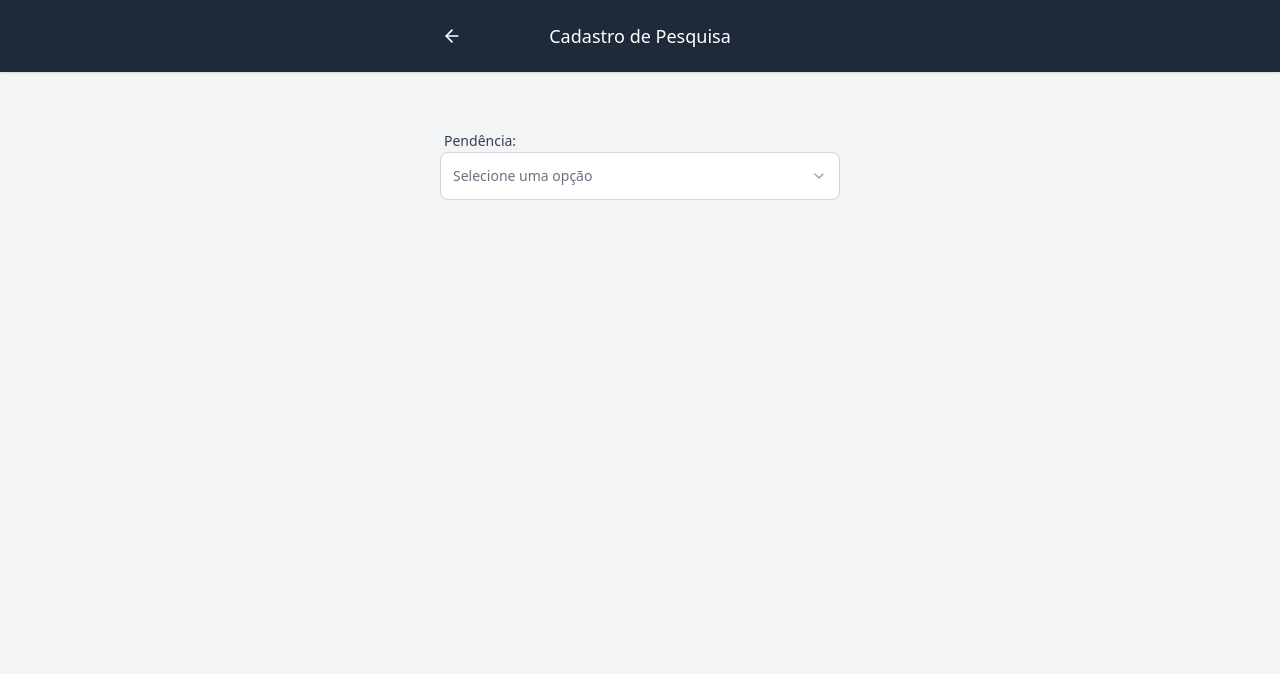
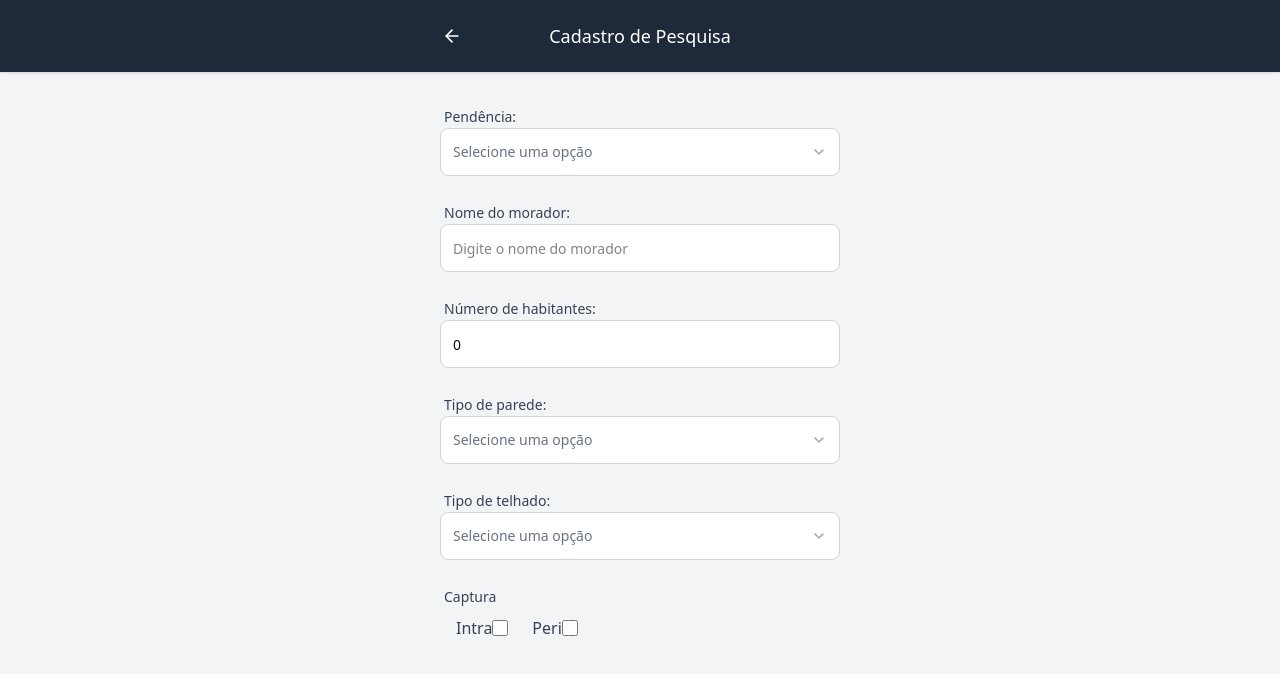
Before and after one commit to Fconeto/SIGEN, a Next.js app in the folder sigen-frontend/: page /chief-agent/search-register in a window 1280 px wide. Shown: the top 674 px of the page. Built offline with nearby package versions, Linux system fonts and the light colour scheme.

Commit message:
add more fields and funcionality of input 'Outros'

```diff
--- a/sigen-frontend/src/app_features/search-register/search-register.tsx
+++ b/sigen-frontend/src/app_features/search-register/search-register.tsx
@@ -1,23 +1,30 @@
 "use client"
 
 import { SigenAppLayout } from "@/components/sigen-app-layout";
-import { SigenCheckbox } from "@/components/sigen-checkbox";
-import { defaultDialogs, SigenDialogProps } from "@/components/sigen-dialog";
 import { SigenDropdown } from "@/components/sigen-dropdown";
 import { SigenFormField } from "@/components/sigen-form-field";
 import { SigenInput } from "@/components/sigen-input";
+import { SigenInputConnector } from "@/components/sigen-input-connector";
+import { CeilingType } from "@/domain/entities/ceiling";
 import { PendencyState } from "@/domain/entities/pendency";
+import { WallType } from "@/domain/entities/wall";
+import { defaultDialogs, SigenDialogProps } from "@/components/sigen-dialog";
 import { useForm, validators } from "@/hooks/useform";
 import { useRouter } from "next/navigation";
 import { useState } from "react";
 
 interface SearchForm {
-  pendencyState: PendencyState | undefined;
+  pendencyState?: PendencyState | undefined;
   nomeMorador: string;
-  numberOfPeaple: number;
+  numberOfPeople: number;
   wallType: string;
+  otherWallType: string;
   ceilingType: string;
-  capture: boolean;
+  otherCeilingType: string;
+  capture: {
+    intra: boolean,
+    peri: boolean,
+  };
   positiveAttachments: number;
   negativeAttachments: number;
   numberOfCats: number;
@@ -31,15 +38,20 @@ export default function SearchRegisterForm() {
     {
       pendencyState: undefined,
       nomeMorador: "",
-      numberOfPeaple: "",
+      numberOfPeople: 0,
       wallType: "",
+      otherWallType: "",
       ceilingType: "",
-      capture: "",
-      positiveAttachments: "",
-      negativeAttachments: "",
-      numberOfCats: "",
-      numberOfDogs: "",
-    } as unknown as SearchForm,
+      otherCeilingType: "",
+      capture: {
+        intra: false,
+        peri: false,
+      },
+      positiveAttachments: 0,
+      negativeAttachments: 0,
+      numberOfCats: 0,
+      numberOfDogs: 0,
+    } as SearchForm,
   );
 
   const [isLoading, setIsLoading] = useState(false);
@@ -65,6 +77,11 @@ export default function SearchRegisterForm() {
     resetForm();
   };
 
+
+  function handleCaptureChange(arg0: string, checked: boolean): void {
+    throw new Error("Function not implemented.");
+  }
+
   return (
     <>
       <SigenAppLayout
@@ -72,7 +89,7 @@ export default function SearchRegisterForm() {
         showBackButton
         onBackClick={() => router.back()}
       >
-        <form onSubmit={handleSubmit} className="space-y-2 mt-8">
+        <form onSubmit={handleSubmit} className="space-y-1 mt-2">
           <SigenFormField
             id="pendencyState"
             label="Pendência:"
@@ -87,9 +104,153 @@ export default function SearchRegisterForm() {
               ]}
             />
           </SigenFormField>
+
+          <SigenFormField
+            id="nomeMorador"
+            label="Nome do morador:"
+            error={errors.nomeMorador}
+          >
+            <SigenInput
+              id="nomeMorador"
+              value={values.nomeMorador}
+              onChange={(e) => handleChange("nomeMorador", e.target.value)}
+              aria-invalid={!!errors.nomeMorador}
+              placeholder="Digite o nome do morador"
+            />
+          </SigenFormField>
+
+          <SigenFormField
+            id="numberOfPeople"
+            label="Número de habitantes:"
+            error={errors.numberOfPeople}
+          >
+            <SigenInput
+              id="numberOfPeople"
+              value={values.numberOfPeople}
+              onChange={(e) => handleChange("numberOfPeople", e.target.value)}
+              aria-invalid={!!errors.numberOfPeople}
+              placeholder="Digite o número de habitantes"
+            />
+          </SigenFormField>
+
+          <SigenInputConnector showLine={values.wallType === WallType.others}>
+            <SigenFormField
+              id="wallType"
+              label="Tipo de parede:"
+              error={errors.wallType}
+            >
+              <SigenDropdown
+                value={values.wallType}
+                onValueChange={(v) => handleChange("wallType", v)}
+                options={[
+                  { value: WallType.plasteredMasonry, label: WallType.plasteredMasonry },
+                  { value: WallType.unplasteredMasonry, label: WallType.unplasteredMasonry },
+                  { value: WallType.clayPlaster, label: WallType.clayPlaster },
+                  { value: WallType.clayNoPlaster, label: WallType.clayNoPlaster },
+                  { value: WallType.wood, label: WallType.wood },
+                  { value: WallType.others, label: WallType.others },
+                ]}
+              />
+            </SigenFormField>
+
+            {values.wallType === WallType.others && (
+              <div className="-mt-3 pl-11">
+                <SigenFormField
+                  id="otherWallTye"
+                  label="Especifique o tipo de parede:"
+                  error={errors.otherWallType}
+                >
+                  <SigenInput
+                    id="otherWallType"
+                    value={values.otherWallType}
+                    onChange={(e) =>
+                      handleChange("otherWallType", e.target.value)
+                    }
+                    aria-invalid={!!errors.otherWallType}
+                    placeholder="Digite o tipo de parede"
+                  />
+                </SigenFormField>
+              </div>
+            )}
+          </SigenInputConnector>
+
+          <SigenInputConnector showLine={values.wallType === WallType.others}>
+            <SigenFormField
+              id="ceilingType"
+              label="Tipo de telhado:"
+              error={errors.ceilingType}
+            >
+              <SigenDropdown
+                value={values.ceilingType}
+                onValueChange={(v) => handleChange("ceilingType", v)}
+                options={[
+                  { value: CeilingType.tile, label: CeilingType.tile },
+                  { value: CeilingType.straw, label: CeilingType.straw },
+                  { value: CeilingType.wood, label: CeilingType.wood },
+                  { value: CeilingType.metalic, label: CeilingType.metalic },
+                  { value: CeilingType.others, label: CeilingType.others },
+                ]}
+              />
+            </SigenFormField>
+
+            {values.ceilingType === CeilingType.others && (
+              <div className="-mt-3 pl-11">
+                <SigenFormField
+                  id="otherCeilingType"
+                  label="Especifique o tipo de telhado:"
+                  error={errors.otherCeilingType}
+                >
+                  <SigenInput
+                    id="otherCeilingType"
+                    value={values.otherCeilingType}
+                    onChange={(e) =>
+                      handleChange("otherCeilingType", e.target.value)
+                    }
+                    aria-invalid={!!errors.otherCeilingType}
+                    placeholder="Digite o tipo de telhado"
+                  />
+                </SigenFormField>
+              </div>
+              )}
+          </SigenInputConnector>
+
+          <SigenFormField
+            id="capture"
+            label="Captura"
+            error={errors.capture}
+          >
+            <div className="flex items-center flex-wrap gap-y-2 pl-4 pt-2">
+
+              {/* ITEM 1: Label Intra */}
+              <label htmlFor="intra-checkbox" className="text-gray-700">
+                Intra
+              </label>
+
+              {/* ITEM 2: Input Intra */}
+              <input
+                type="checkbox"
+                id="intra-checkbox"
+                checked={values.capture?.intra || false}
+                onChange={(e) => handleCaptureChange('intra', e.target.checked)}
+                className="h-4 w-4 rounded border-gray-300 text-indigo-600 focus:ring-indigo-500"
+              />
+
+              {/* ITEM 3: Label Peri - com margem à esquerda para separar dos itens anteriores */}
+              <label htmlFor="peri-checkbox" className="ml-6 text-gray-700">
+                Peri
+              </label>
+
+              {/* ITEM 4: Input Peri */}
+              <input
+                type="checkbox"
+                id="peri-checkbox"
+                checked={values.capture?.peri || false}
+                onChange={(e) => handleCaptureChange('peri', e.target.checked)}
+                className="h-4 w-4 rounded border-gray-300 text-indigo-600 focus:ring-indigo-500"
+              />
+            </div>
+          </SigenFormField>
         </form>
-
-
       </SigenAppLayout>
     </>
   )
--- a/sigen-frontend/src/components/sigen-form-field.tsx
+++ b/sigen-frontend/src/components/sigen-form-field.tsx
@@ -7,7 +7,6 @@ interface SigenFormFieldProps {
   error?: string;
   labelStyle?: string;
   children: React.ReactNode;
-  labelStyle?: string;
 }
 
 export function SigenFormField({
--- /dev/null
+++ b/sigen-frontend/src/components/sigen-input-connector.tsx
@@ -0,0 +1,32 @@
+import { cn } from "@/lib/utils";
+
+interface SigenInputConnectorProps {
+  children: React.ReactNode;
+  className?: string;
+  showLine?: boolean;
+}
+
+export function SigenInputConnector({ children, className, showLine }: SigenInputConnectorProps) {
+  return (
+    <div
+      className={cn(
+        showLine && [
+          "relative",
+          "before:content-['']",
+          "before:absolute",
+          "before:left-4",
+          "before:top-11",
+          "before:w-6",
+          "before:h-20",
+          "before:border-b",
+          "before:border-l",
+          "before:border-gray-400/60",
+          "before:rounded-bl-lg",
+        ],
+        className
+      )}
+    >
+      {children}
+    </div>
+  );
+}
--- /dev/null
+++ b/sigen-frontend/src/domain/entities/ceiling.ts
@@ -0,0 +1,7 @@
+export enum CeilingType {
+  tile = 'Telha',
+  straw = 'Palha',
+  wood = 'Madeira',
+  metalic = 'Metálico',
+  others = 'Outros'
+}
--- a/sigen-frontend/src/domain/entities/team.ts
+++ b/sigen-frontend/src/domain/entities/team.ts
@@ -1,5 +1,5 @@
 export enum AgentTeam {
     chagas = 'Chagas',
     febreAmarela = 'Febre Amarela',
-    dengue = 'Dengue',
+    dengue = 'Dengue'
 }
--- /dev/null
+++ b/sigen-frontend/src/domain/entities/wall.ts
@@ -0,0 +1,8 @@
+export enum WallType {
+  plasteredMasonry = 'Alvenaria c/Reboco',
+  unplasteredMasonry = 'Alvenaria s/Reboco',
+  clayPlaster = 'Barro c/Reboco',
+  clayNoPlaster = 'Barro s/Reboco',
+  wood = 'Madeira',
+  others = 'Outros'
+}
```
